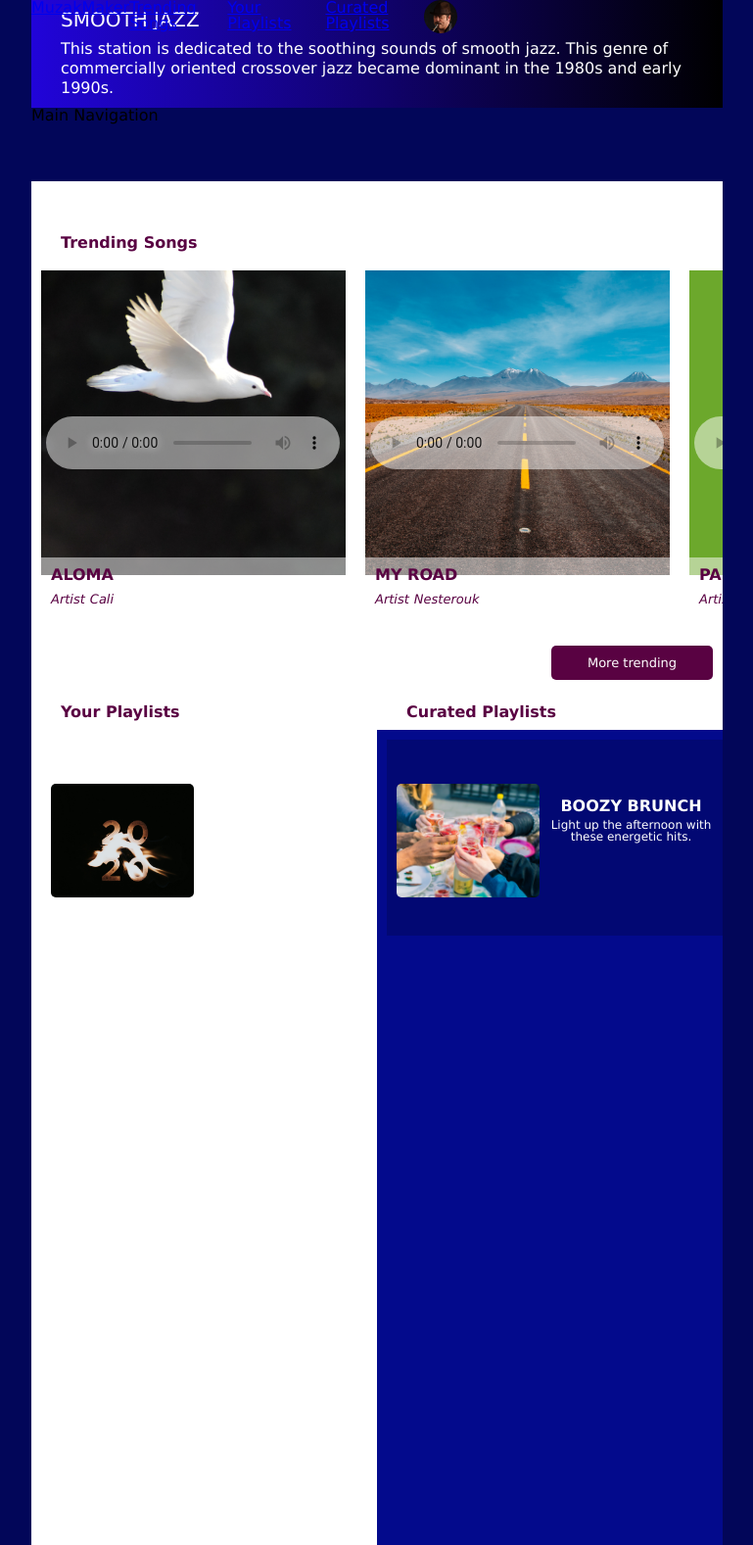
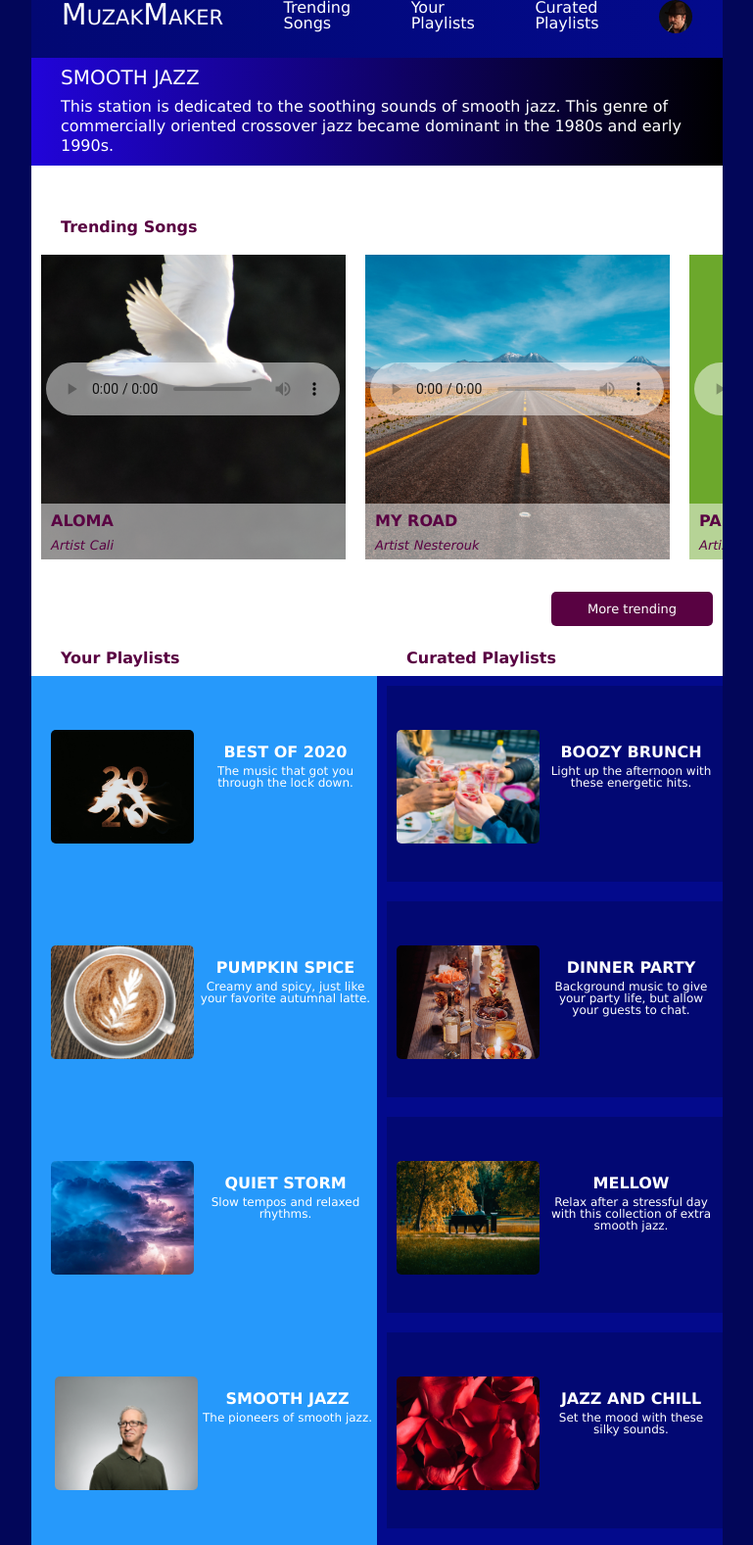
Before and after one commit to ddgoods1/streamingMedia, a plain HTML site: page index.html in a window 1280 px wide. Shown: the top 1577 px of the page at 98% size, without its empty margins (255-1024 px from the left). Drawn offline with Linux system fonts and the light colour scheme.

Commit message:
finalizing semantics
fixing bugs

```diff
--- a/index.html
+++ b/index.html
@@ -8,6 +8,7 @@
     <title>MuzakMaker- Smooth Jazz</title>
   </head>
   <body>
+    <div class="header-order">
     <header>
       <h1>Smooth Jazz</h1>
       <p>
@@ -16,27 +17,19 @@
         1980s and early 1990s.
       </p>
     </header>
-    <nav>
-      <h2>Main Navigation</h2>
+    <nav class="main-nav">
+      <!-- <h2>Main Navigation</h2> -->
       <input type="checkbox" id="dropdown">
       <label for="dropdown"><span></span></label>
-      <ul>
-        <li><a href="#home">MuzakMaker</a></li>
-        <li>
-          <a href="#trending">Trending <br>Songs</a>
-        </li>
-        <li>
-          <a href="#playlists">Your <br>Playlists</a>
-        </li>
-        <li>
-          <a href="#curated">Curated <br>Playlists</a>
-        </li>
-        <li>
-          <a href="user"
-            ><img src="images/duke-silver.png" alt="user profile picture"></a>
-        </li>
+      <ul class="nav-list">
+        <li class="home-link"><a href="#home">MuzakMaker</a></li>
+        <li><a href="#trending">Trending <br>Songs</a></li>
+        <li><a href="#playlists">Your <br>Playlists</a></li>
+        <li><a href="#curated">Curated <br>Playlists</a></li>
+        <li><a href="user"><img src="images/duke-silver.png" alt="user profile picture"></a></li>
       </ul>
     </nav>
+  </div>
 
     <main class="main-column">
       <section id="trending">
@@ -79,13 +72,15 @@
           </section>
 
           <section>
+            <div>
             <h3>Smoothies</h3>
             <dl>
               <dt>Artist</dt>
               <dd>Black Rhomb</dd>
             </dl>
+            </div>
             <img src="images/smoothies-cover.png" alt="smoothie pic">
-            <audio src="audio/smoothies.mp3"></audio>
+            <audio controls src="audio/smoothies.mp3"></audio>
           </section>
           <section>
             <div>
@@ -104,7 +99,7 @@
 
       <section id="playlists" class="mainsections">
         <h2 class="sectiontitle">Your Playlists</h2>
-        <div id="scroll" class="scroll playlist">
+        <div id="scroll" class="scroll yourplaylist">
           <section class="indplaylist ypsubcolor">
             <div>
               <h3 class="position">Best of 2020</h3>
--- a/styles.css
+++ b/styles.css
@@ -48,12 +48,12 @@ table {
     border-collapse: collapse;
     border-spacing: 0;
 }
+
 h1 {
     font-size: 1.25em;
 }
 
-h2,
-h3 {
+h2, h3 {
     font-size: 1em;
 }
 
@@ -154,6 +154,10 @@ label span::before, label span:after {
     width: 100%;
 }
 
+label span::before {
+    top: 5px;
+}
+
 label span:after {
     top: -5px;
 }
@@ -246,7 +250,11 @@ header p {
     }
 
     .cpsubcolor {
-        background-color: #ff1f1f;
+        background-color: #020873;
+    }
+
+    .ybsubcolor {
+        background-color: #0D8dfb;
     }
 
     .indplaylist {
@@ -273,7 +281,7 @@ header p {
 
     .mainsections .scroll {
         grid-template-columns: 100%;
-        height: 500%;
+        /* height: 500%; */
         overflow: scroll;
         overflow-x: hidden;
     }
```
Also changed, not shown: 2 other files.
